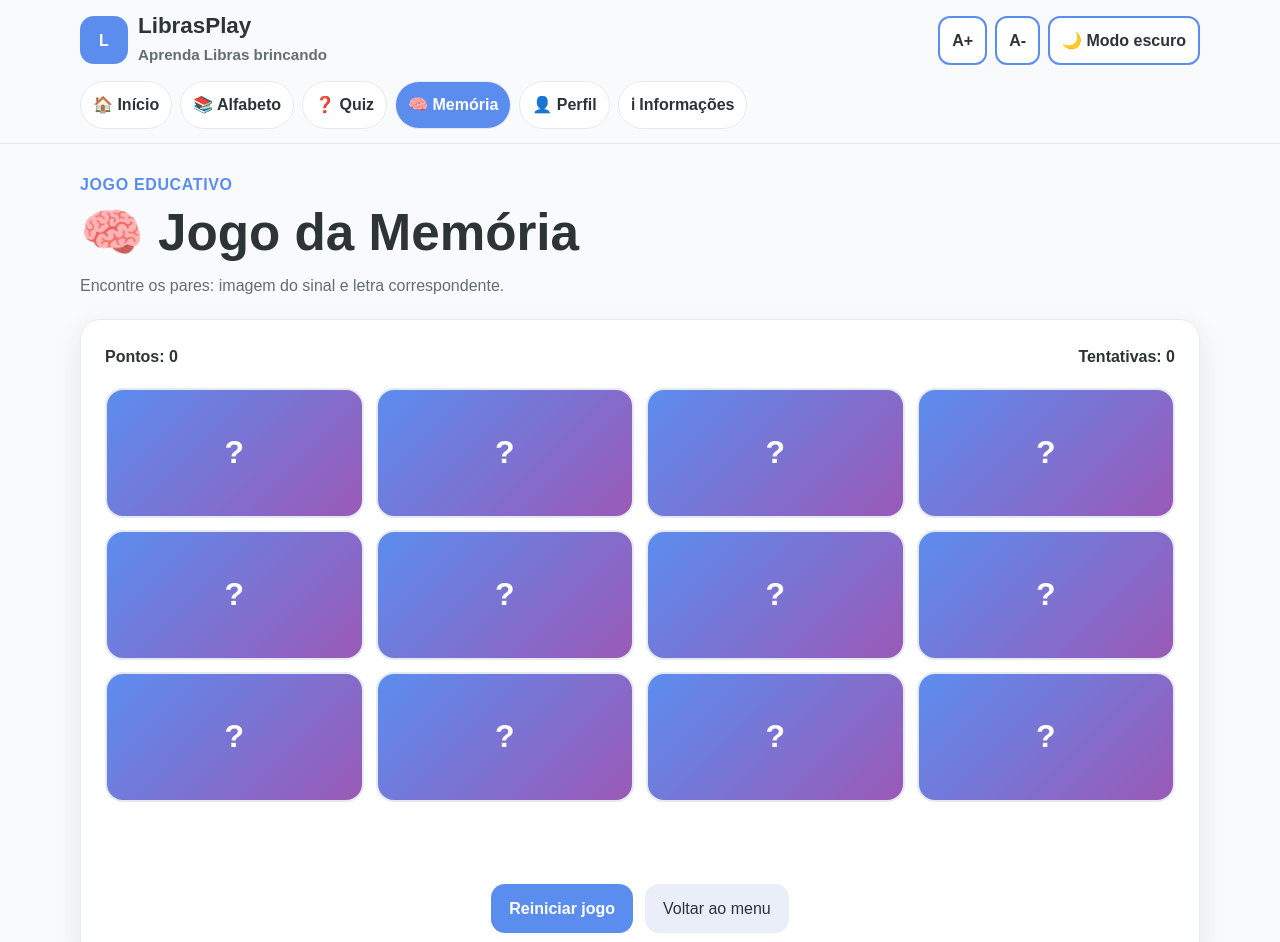
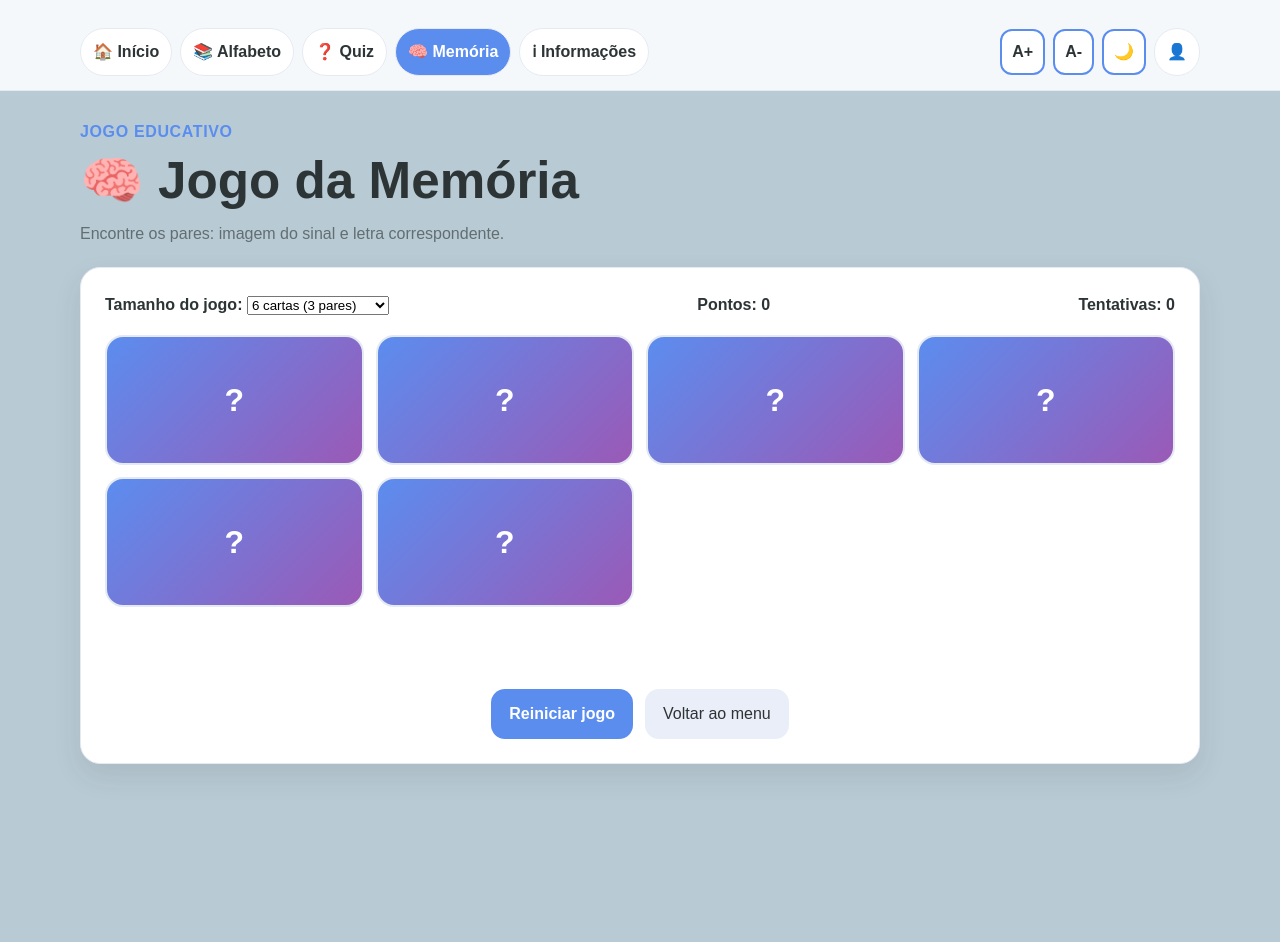
Before and after one commit to maggilaholanda/pibic_libras, a plain HTML site: page paginas/memoria.html in a window 1280 px wide. Shown: the top 942 px of the page. After the commit the page ends 812 px from the top, so only its background shows below. Drawn offline with Linux system fonts and the light colour scheme.

Commit message:
update files

```diff
--- a/css/estilo.css
+++ b/css/estilo.css
@@ -8,7 +8,7 @@
   --verde: #2ECC71;
   --vermelho: #FF6B6B;
   --roxo: #9B59B6;
-  --fundo: #F8FAFC;
+  --fundo: #B8CAD4;
   --cartao: #FFFFFF;
   --texto: #2D3436;
   --texto-suave: #636E72;
@@ -115,15 +115,8 @@ body.modo-escuro .topo-site {
 }
 
 .marca-icone {
-  display: grid;
-  place-items: center;
-  width: 48px;
-  height: 48px;
-  border-radius: 14px;
-  background: var(--azul);
-  color: #fff;
-  font-weight: 800;
-  font-size: 1rem;
+  /* removida: estilo da logo 'L' não é mais necessário */
+  display: none !important;
 }
 
 .menu {
@@ -207,6 +200,18 @@ body.modo-escuro .topo-site {
   gap: 8px;
   flex-wrap: wrap;
   padding: 0 0 14px;
+}
+
+.menu-principal .acessibilidade {
+  margin-left: auto;
+  display: flex;
+  align-items: center;
+  gap: 8px;
+}
+
+.menu-principal .botao-acessibilidade {
+  min-height: 36px;
+  padding: 8px 10px;
 }
 
 .menu-principal a {
--- a/js/app.js
+++ b/js/app.js
@@ -15,7 +15,7 @@
     caminho,
     embaralhar,
     mostrarAviso,
-    obterImagemXP
+
   };
 
   window.LibrasApp = LibrasApp;
@@ -102,19 +102,6 @@
       <header class="topo topo-site">
         <div class="container">
           <div class="linha-topo topo-linha">
-            <a class="marca" href="${caminho('index.html')}" aria-label="Ir para o início">
-              <div class="marca-icone" aria-hidden="true">L</div>
-              <div>
-                <h1>LibrasPlay</h1>
-                <p>Aprenda Libras brincando</p>
-              </div>
-            </a>
-
-            <div class="acessibilidade" aria-label="Botões de acessibilidade">
-              <button class="botao-acessibilidade" data-acao="fonte-mais" type="button" aria-label="Aumentar fonte">A+</button>
-              <button class="botao-acessibilidade" data-acao="fonte-menos" type="button" aria-label="Diminuir fonte">A-</button>
-              <button class="botao-acessibilidade" data-acao="modo-escuro" type="button" aria-label="Ativar ou desativar modo escuro">🌙 Modo escuro</button>
-            </div>
           </div>
 
           <nav class="menu menu-principal" aria-label="Menu principal">
@@ -122,8 +109,13 @@
             ${linkMenu('alfabeto', '📚 Alfabeto', caminho('paginas/alfabeto.html'), paginaAtual)}
             ${linkMenu('quiz', '❓ Quiz', caminho('paginas/quiz.html'), paginaAtual)}
             ${linkMenu('memoria', '🧠 Memória', caminho('paginas/memoria.html'), paginaAtual)}
-            ${linkMenu('perfil', '👤 Perfil', caminho('paginas/perfil.html'), paginaAtual)}
             ${linkMenu('sobre', 'ℹ Informações', caminho('paginas/sobre.html'), paginaAtual)}
+            <div class="acessibilidade" aria-label="Botões de acessibilidade">
+              <button class="botao-acessibilidade" data-acao="fonte-mais" type="button" aria-label="Aumentar fonte">A+</button>
+              <button class="botao-acessibilidade" data-acao="fonte-menos" type="button" aria-label="Diminuir fonte">A-</button>
+              <button class="botao-acessibilidade" data-acao="modo-escuro" type="button" aria-label="Ativar ou desativar modo escuro">🌙</button>
+              <a class="botao neutro botao-perfil" href="${caminho('paginas/perfil.html')}" aria-label="Perfil">👤</a>
+            </div>
           </nav>
         </div>
       </header>
@@ -230,11 +222,6 @@
       xpNivel: dados.xpNivel,
       nivel: dados.nivel
     };
-  }
-
-  function obterImagemXP(xpNivel) {
-    const valor = Math.max(10, Math.min(100, Math.ceil(xpNivel / 10) * 10));
-    return caminho('imagens/xp/xp' + valor + '.jpeg');
   }
 
   function calcularConquistas() {
--- a/js/memoria.js
+++ b/js/memoria.js
@@ -12,7 +12,7 @@
     if ((document.body.dataset.page || '') !== 'memoria') return;
 
     const app = window.LibrasApp;
-    const quantidadePares = 6;
+    // quantidadePares now definida pelo seletor de cartas (total de cartas / 2)
     const pontosPorPar = 10;
     const xpPorPar = 5;
 
@@ -29,12 +29,17 @@
     const feedback = document.getElementById('feedbackMemoria');
     const resultado = document.getElementById('resultadoMemoria');
     const btnReiniciar = document.getElementById('btnReiniciarMemoria');
+    const seletorCartas = document.getElementById('seletorCartas');
 
     btnReiniciar.addEventListener('click', novoJogo);
+    seletorCartas?.addEventListener('change', novoJogo);
 
+    // iniciar com valor padrão do seletor
     novoJogo();
 
     function novoJogo() {
+      const totalCartas = seletorCartas ? parseInt(seletorCartas.value, 10) : 6;
+      const quantidadePares = Math.max(1, Math.min(26, Math.floor(totalCartas / 2)));
       const letrasEscolhidas = app.embaralhar(app.letras).slice(0, quantidadePares);
 
       cartas = [];
--- a/paginas/memoria.html
+++ b/paginas/memoria.html
@@ -18,6 +18,36 @@
 
     <section class="cartao">
       <div class="topo-modulo">
+        <div>
+          <label for="seletorCartas">Tamanho do jogo:</label>
+          <select id="seletorCartas" aria-label="Tamanho do jogo">
+            <!-- total de cartas: 6 (3 pares), 8 (4 pares) ... até 52 (26 pares) -->
+            <option value="6">6 cartas (3 pares)</option>
+            <option value="8">8 cartas (4 pares)</option>
+            <option value="10">10 cartas (5 pares)</option>
+            <option value="12">12 cartas (6 pares)</option>
+            <option value="14">14 cartas (7 pares)</option>
+            <option value="16">16 cartas (8 pares)</option>
+            <option value="18">18 cartas (9 pares)</option>
+            <option value="20">20 cartas (10 pares)</option>
+            <option value="22">22 cartas (11 pares)</option>
+            <option value="24">24 cartas (12 pares)</option>
+            <option value="26">26 cartas (13 pares)</option>
+            <option value="28">28 cartas (14 pares)</option>
+            <option value="30">30 cartas (15 pares)</option>
+            <option value="32">32 cartas (16 pares)</option>
+            <option value="34">34 cartas (17 pares)</option>
+            <option value="36">36 cartas (18 pares)</option>
+            <option value="38">38 cartas (19 pares)</option>
+            <option value="40">40 cartas (20 pares)</option>
+            <option value="42">42 cartas (21 pares)</option>
+            <option value="44">44 cartas (22 pares)</option>
+            <option value="46">46 cartas (23 pares)</option>
+            <option value="48">48 cartas (24 pares)</option>
+            <option value="50">50 cartas (25 pares)</option>
+            <option value="52">52 cartas (26 pares)</option>
+          </select>
+        </div>
         <span id="pontosMemoria">Pontos: 0</span>
         <span id="tentativasMemoria">Tentativas: 0</span>
       </div>
```
Also changed, not shown: index.html (+1 -6 lines), js/perfil.js (+1 -13 lines), paginas/historia.html (deleted, +0 -62 lines), paginas/perfil.html (+0 -1 lines), paginas/sobre.html (+10 -10 lines), imagens/alfabeto/V.png (renamed from imagens/alfabeto/V.jpg).
